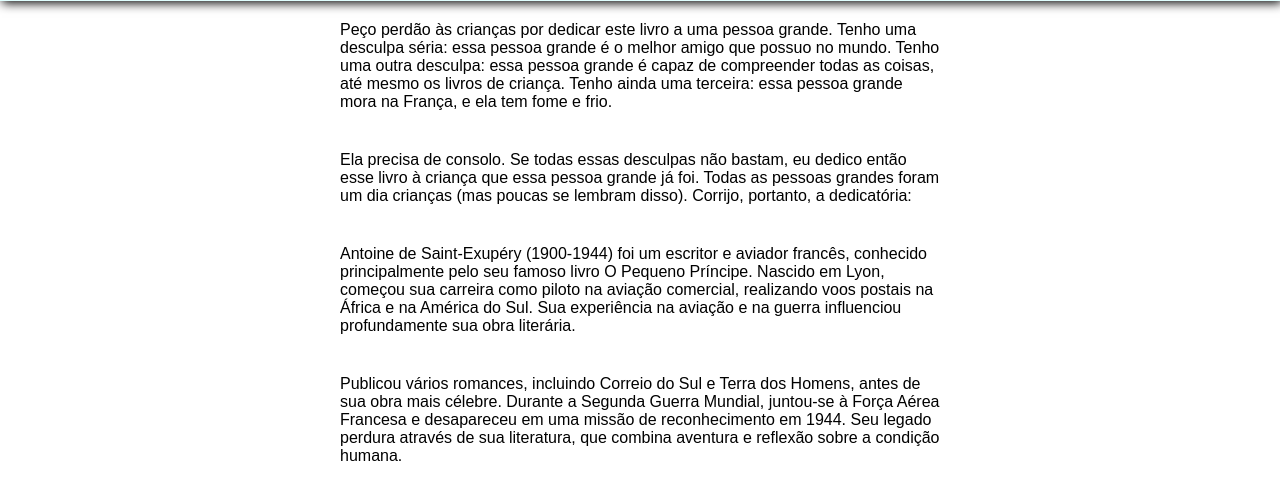
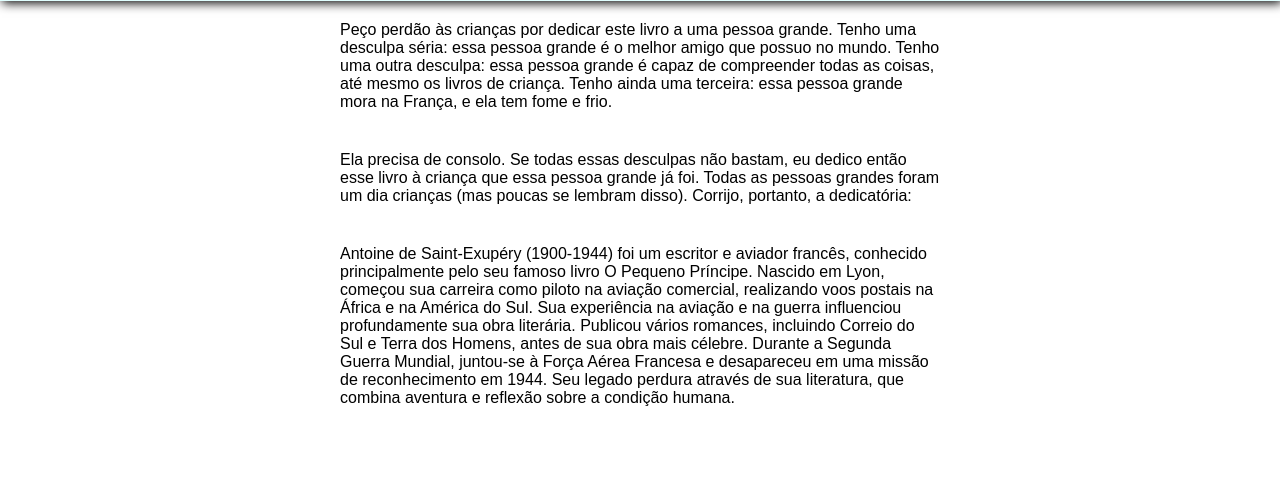
Before and after one commit to luis-zeni/-O-Pequeno-Pr-ncipe-de-Antoine-de-Saint-Exup-ry, a plain HTML site: page index.html in a window 1280 px wide. Shown: the part 89-573 px from the top of the page. Drawn offline with Linux system fonts and the light colour scheme.

Commit message:
finalizado

```diff
--- a/index.html
+++ b/index.html
@@ -55,9 +55,7 @@
 
     </p>
 
-    <p id="autor"> Antoine de Saint-Exupéry (1900-1944) foi um escritor e aviador francês, conhecido principalmente pelo seu famoso livro O Pequeno Príncipe. Nascido em Lyon, começou sua carreira como piloto na aviação comercial, realizando voos postais na África e na América do Sul. Sua experiência na aviação e na guerra influenciou profundamente sua obra literária.</p>
-
-     <p> Publicou vários romances, incluindo Correio do Sul e Terra dos Homens, antes de sua obra mais célebre. Durante a Segunda Guerra Mundial, juntou-se à Força Aérea Francesa e desapareceu em uma missão de reconhecimento em 1944. Seu legado perdura através de sua literatura, que combina aventura e reflexão sobre a condição humana.
+    <p id="autor"> Antoine de Saint-Exupéry (1900-1944) foi um escritor e aviador francês, conhecido principalmente pelo seu famoso livro O Pequeno Príncipe. Nascido em Lyon, começou sua carreira como piloto na aviação comercial, realizando voos postais na África e na América do Sul. Sua experiência na aviação e na guerra influenciou profundamente sua obra literária. Publicou vários romances, incluindo Correio do Sul e Terra dos Homens, antes de sua obra mais célebre. Durante a Segunda Guerra Mundial, juntou-se à Força Aérea Francesa e desapareceu em uma missão de reconhecimento em 1944. Seu legado perdura através de sua literatura, que combina aventura e reflexão sobre a condição humana.
     </p>
 
     <p id="adquirir">
```
